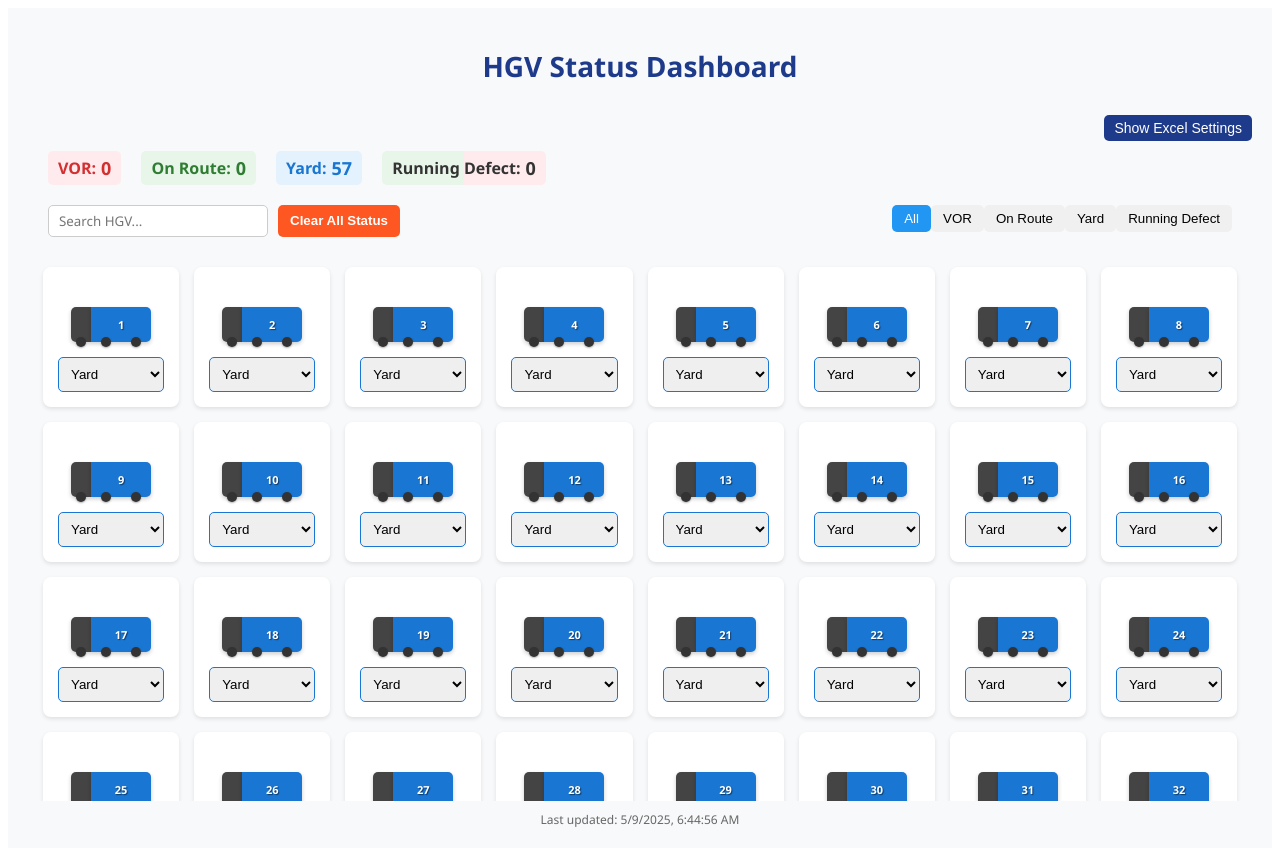
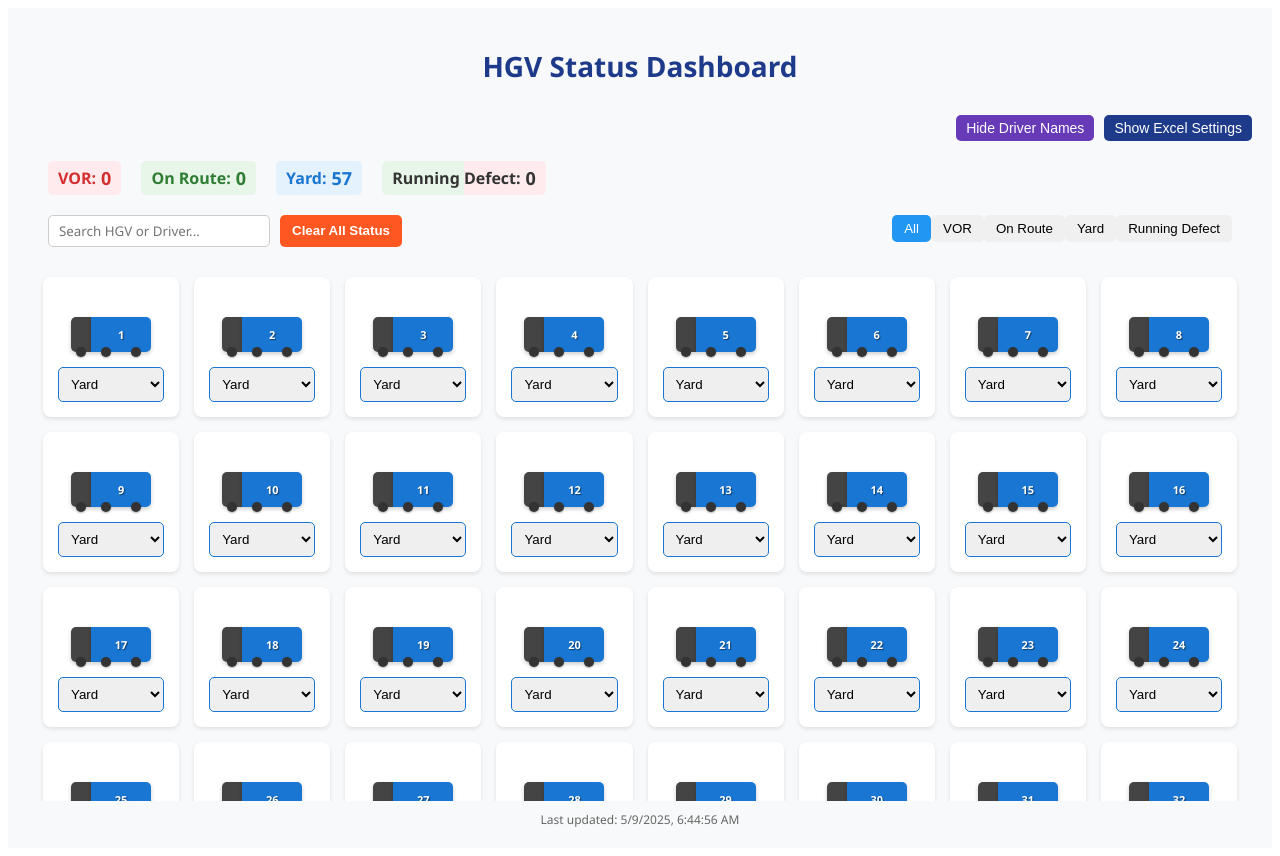
Before and after one commit to Nelson2934/HGV-Stats, a Next.js app: page / in a window 1280 px wide. Built offline with nearby package versions, Linux system fonts and the light colour scheme.

Commit message:
Update index.js

```diff
--- a/pages/index.js
+++ b/pages/index.js
@@ -32,6 +32,7 @@ export default function Home() {
   const [totalHGVs, setTotalHGVs] = useState(57);
   const [hgvData, setHgvData] = useState([]);
   const [uploadedFile, setUploadedFile] = useState(null);
+  const [showDrivers, setShowDrivers] = useState(true); // New state for showing driver names
 
   // Refs for timers
   const updateTimerRef = useRef(null);
@@ -118,7 +119,8 @@ export default function Home() {
   // Filter HGVs based on search input and filter button
   const filterHGVs = (hgv) => {
     const matchesSearch = searchText === '' ||
-      hgv.id.toString().toLowerCase().includes(searchText.toLowerCase());
+      hgv.id.toString().toLowerCase().includes(searchText.toLowerCase()) ||
+      (hgv.driver && hgv.driver !== 'N/A' && hgv.driver.toLowerCase().includes(searchText.toLowerCase()));
     const matchesFilter = activeFilter === 'all' || hgv.status === activeFilter;
 
     return matchesSearch && matchesFilter;
@@ -156,6 +158,11 @@ export default function Home() {
   // Toggle settings visibility
   const toggleSettings = () => {
     setShowSettings(!showSettings);
+  };
+
+  // Toggle driver names visibility
+  const toggleDrivers = () => {
+    setShowDrivers(!showDrivers);
   };
 
   // Handle file upload button click
@@ -386,7 +393,7 @@ export default function Home() {
             hgvNumber: parseInt(row.HGV_Number || row.hgvNumber || row.id || row.ID || row['HGV Number'] || row.hgv || '0'),
             status: row.Status || row.status || 'Yard',
             location: row.Location || row.location || 'N/A',
-            driver: row.Driver || row.driver || 'N/A',
+            driver: row.Driver || row.driver || row.Name || row.name || 'N/A',
             lastUpdated: row.LastUpdated || row.lastUpdated || new Date().toISOString()
           }));
           break;
@@ -448,7 +455,7 @@ export default function Home() {
             hgvNumber: parseInt(row.HGV_Number || row.hgvNumber || row.id || row.ID || row['HGV Number'] || row.hgv || '0'),
             status: row.Status || row.status || 'Yard',
             location: row.Location || row.location || 'N/A',
-            driver: row.Driver || row.driver || 'N/A',
+            driver: row.Driver || row.driver || row.Name || row.name || 'N/A',
             lastUpdated: row.LastUpdated || row.lastUpdated || new Date().toISOString()
           }));
           break;
@@ -474,7 +481,7 @@ export default function Home() {
             hgvNumber: parseInt(row.HGV_Number || row.hgvNumber || row.id || row.ID || row['HGV Number'] || row.hgv || '0'),
             status: row.Status || row.status || 'Yard',
             location: row.Location || row.location || 'N/A',
-            driver: row.Driver || row.driver || 'N/A',
+            driver: row.Driver || row.driver || row.Name || row.name || 'N/A',
             lastUpdated: row.LastUpdated || row.lastUpdated || new Date().toISOString()
           }));
           break;
@@ -664,7 +671,8 @@ export default function Home() {
       padding: "6px 10px",
       borderRadius: "5px",
       border: "1px solid #ccc",
-      fontFamily: "inherit"
+      fontFamily: "inherit",
+      width: "200px"
     },
     filterBtn: {
       padding: "6px 12px",
@@ -790,6 +798,17 @@ export default function Home() {
       fontSize: "14px",
       marginBottom: "10px",
       alignSelf: "flex-end"
+    },
+    driversToggle: {
+      backgroundColor: "#673ab7",
+      color: "white",
+      border: "none",
+      borderRadius: "5px",
+      padding: "5px 10px",
+      cursor: "pointer",
+      fontSize: "14px",
+      marginBottom: "10px",
+      marginRight: "10px"
     },
     fileInput: {
       display: "none" // Hidden file input
@@ -903,6 +922,24 @@ export default function Home() {
       borderImageSlice: 1,
       borderWidth: "1px",
       borderStyle: "solid"
+    },
+    // Driver name display
+    driverTag: {
+      position: "absolute",
+      top: "-10px",
+      right: "-10px",
+      backgroundColor: "#673ab7",
+      color: "white",
+      padding: "2px 8px",
+      borderRadius: "10px",
+      fontSize: "11px",
+      fontWeight: "bold",
+      zIndex: 10,
+      boxShadow: "0 2px 4px rgba(0,0,0,0.2)",
+      maxWidth: "100px",
+      textOverflow: "ellipsis",
+      overflow: "hidden",
+      whiteSpace: "nowrap"
     }
   };
 
@@ -972,6 +1009,11 @@ export default function Home() {
     to { transform: rotate(360deg); }
   }
 
+  @keyframes fadeIn {
+    from { opacity: 0; }
+    to { opacity: 1; }
+  }
+
   .route .hgv-container, .running-defect .hgv-container {
     animation: driving 3s infinite ease-in-out;
   }
@@ -1006,6 +1048,10 @@ export default function Home() {
   .hgv-container:hover .tooltip {
     visibility: visible;
     opacity: 1;
+  }
+
+  .driver-tag {
+    animation: fadeIn 0.3s ease-in;
   }
   `;
 
@@ -1175,8 +1221,18 @@ export default function Home() {
          styles.yardSelect)
     };
 
+    // Show driver tag if driver is assigned and showDrivers is true
+    const showDriverTag = showDrivers && driver && driver !== 'N/A';
+
     return (
       <div style={styles.hgv}>
+        {/* Driver name tag */}
+        {showDriverTag && (
+          <div className="driver-tag" style={styles.driverTag} title={driver}>
+            {driver}
+          </div>
+        )}
+
         <div className={statusClass} style={{ width: "100%" }}>
           <div className="hgv-container" style={hgvStyles.hgvContainer}>
             <div style={hgvStyles.tooltip}>{tooltipText}</div>
@@ -1242,12 +1298,21 @@ export default function Home() {
       <div style={styles.body}>
         <h1 style={styles.h1}>HGV Status Dashboard</h1>
 
+        <div style={{ display: 'flex', justifyContent: 'flex-end', marginBottom: '10px' }}>
+          <button
+            style={styles.driversToggle}
+            onClick={toggleDrivers}
+          >
+            {showDrivers ? 'Hide Driver Names' : 'Show Driver Names'}
+          </button>
+
           <button
             style={styles.settingsToggle}
             onClick={toggleSettings}
           >
             {showSettings ? 'Hide Excel Settings' : 'Show Excel Settings'}
           </button>
+        </div>
 
         <div style={{
           ...styles.excelSettings,
@@ -1406,7 +1471,7 @@ export default function Home() {
           <div style={styles.searchControls}>
             <input
               type="text"
-              placeholder="Search HGV..."
+              placeholder="Search HGV or Driver..."
               value={searchText}
               onChange={handleSearchInputChange}
               style={styles.searchInput}
```
Lines whose indentation alone changed are shown as unchanged.
